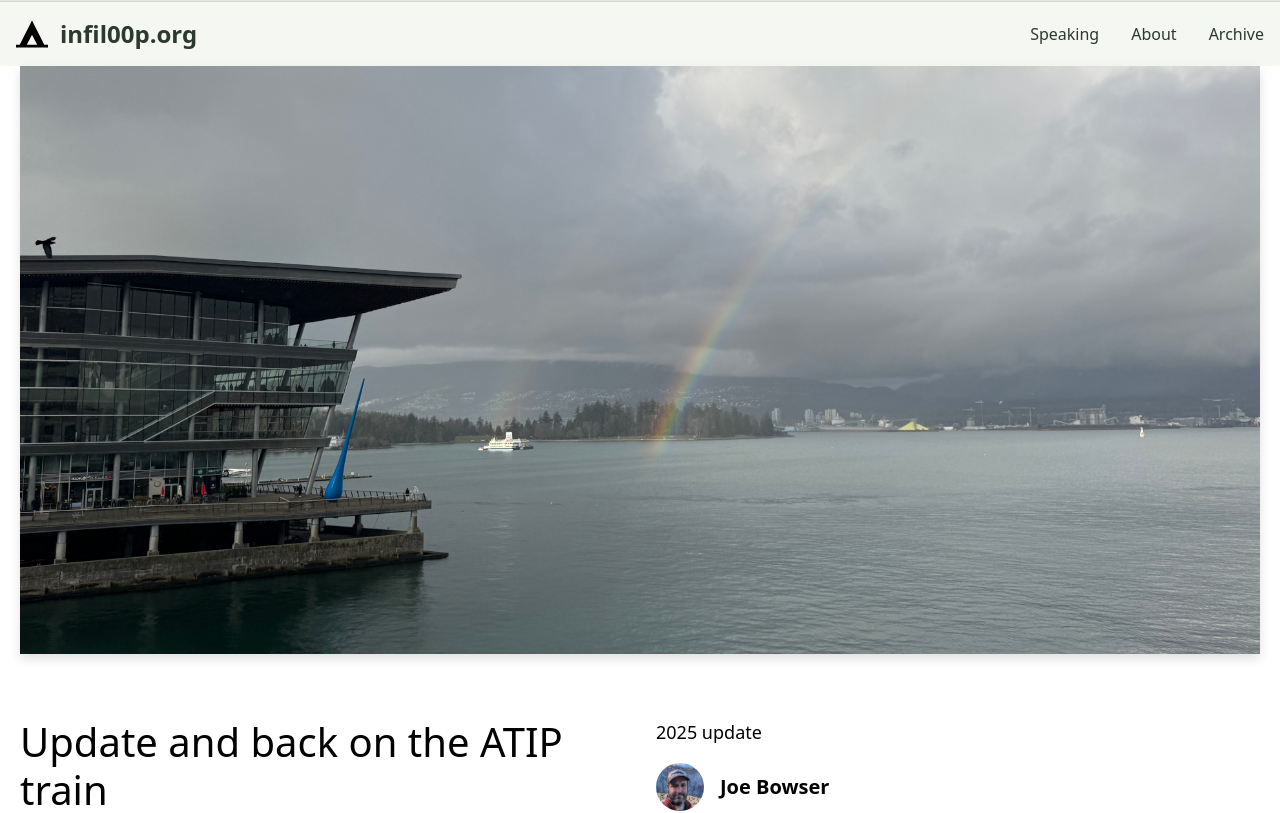
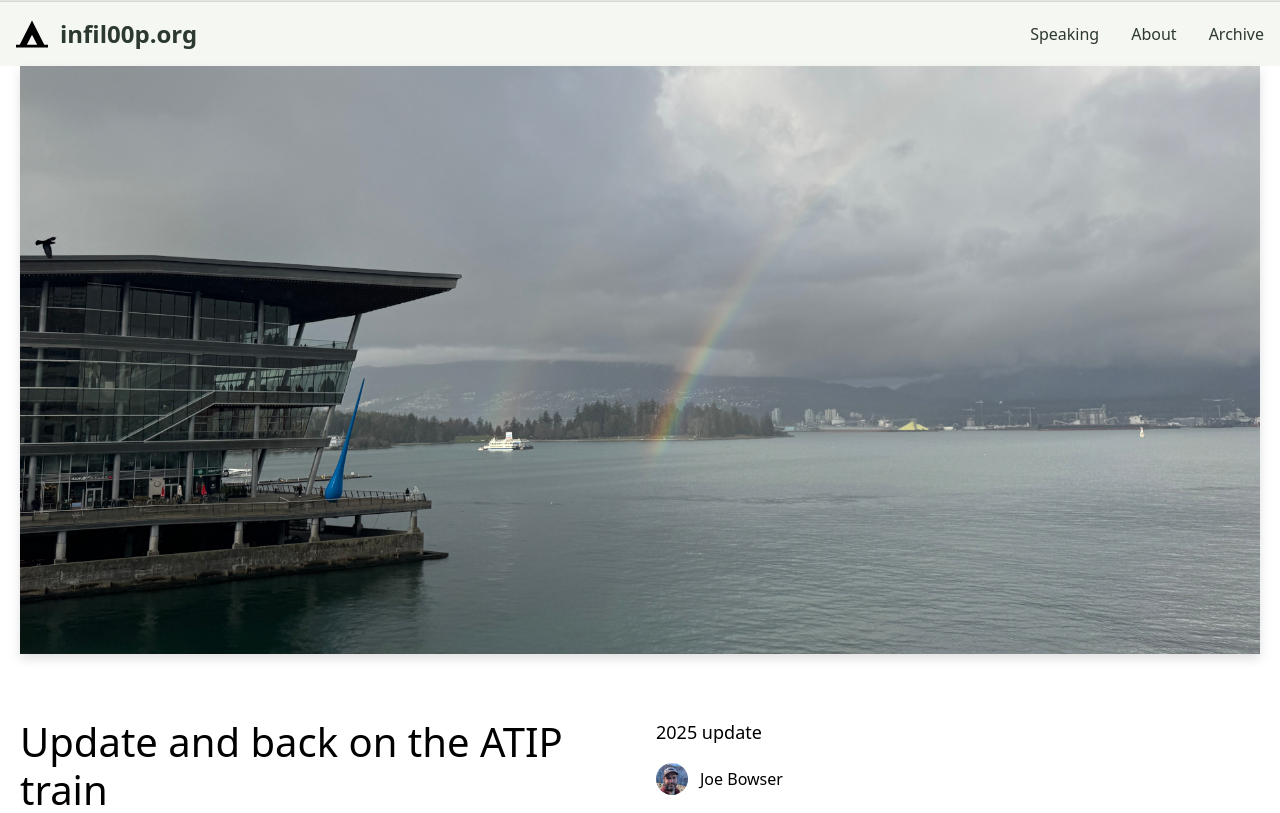
Before and after one commit to infil00p/infil00p.org, a Next.js app: page / in a window 1280 px wide. Shown: the top 813 px of the page. Built offline with nearby package versions, Linux system fonts and the light colour scheme.

Commit message:
Update post header styles

```diff
--- a/components/avatar.tsx
+++ b/components/avatar.tsx
@@ -1,3 +1,5 @@
+import Image from 'next/image'
+
 type Props = {
   name: string
   picture: string
@@ -6,8 +8,15 @@ type Props = {
 const Avatar = ({ name, picture }: Props) => {
   return (
     <div className="flex items-center">
-      <img src={picture} className="w-12 h-12 rounded-full mr-4" alt={name} />
-      <div className="text-xl font-bold">{name}</div>
+      <div className="relative w-8 h-8 mr-3">
+        <Image
+          src={picture}
+          fill
+          className="rounded-full"
+          alt={name}
+        />
+      </div>
+      <div className="text-base font-medium">{name}</div>
     </div>
   )
 }
--- a/components/post-header.tsx
+++ b/components/post-header.tsx
@@ -13,23 +13,17 @@ type Props = {
 
 const PostHeader = ({ title, coverImage, date, author }: Props) => {
   return (
-    <>
+    <div className="max-w-4xl mx-auto">
       <PostTitle>{title}</PostTitle>
-      <div className="hidden md:block md:mb-12">
+      <div className="flex items-center mb-6 text-forest-600">
         <Avatar name={author.name} picture={author.picture} />
+        <span className="mx-2">•</span>
+        <DateFormatter dateString={date} />
       </div>
       <div className="mb-8 md:mb-16 sm:mx-0">
         <CoverImage title={title} src={coverImage} />
       </div>
-      <div className="max-w-2xl mx-auto">
-        <div className="block md:hidden mb-6">
-          <Avatar name={author.name} picture={author.picture} />
-        </div>
-        <div className="mb-6 text-lg">
-          <DateFormatter dateString={date} />
-        </div>
-      </div>
-    </>
+    </div>
   )
 }
 
--- a/components/post-title.tsx
+++ b/components/post-title.tsx
@@ -1,5 +1,4 @@
 import { ReactNode } from 'react'
-import Image from 'next/image'
 
 type Props = {
   children?: ReactNode
@@ -7,11 +6,9 @@ type Props = {
 
 const PostTitle = ({ children }: Props) => {
   return (
-    <div>
-    <h1 className="text-5xl md:text-7xl lg:text-8xl font-bold tracking-tighter leading-tight md:leading-none mb-12 text-center md:text-left">
+    <h1 className="text-3xl md:text-4xl lg:text-5xl font-bold tracking-tighter leading-tight md:leading-none mb-6 text-forest-800">
       {children}
     </h1>
-    </div>
   )
 }
 
```
